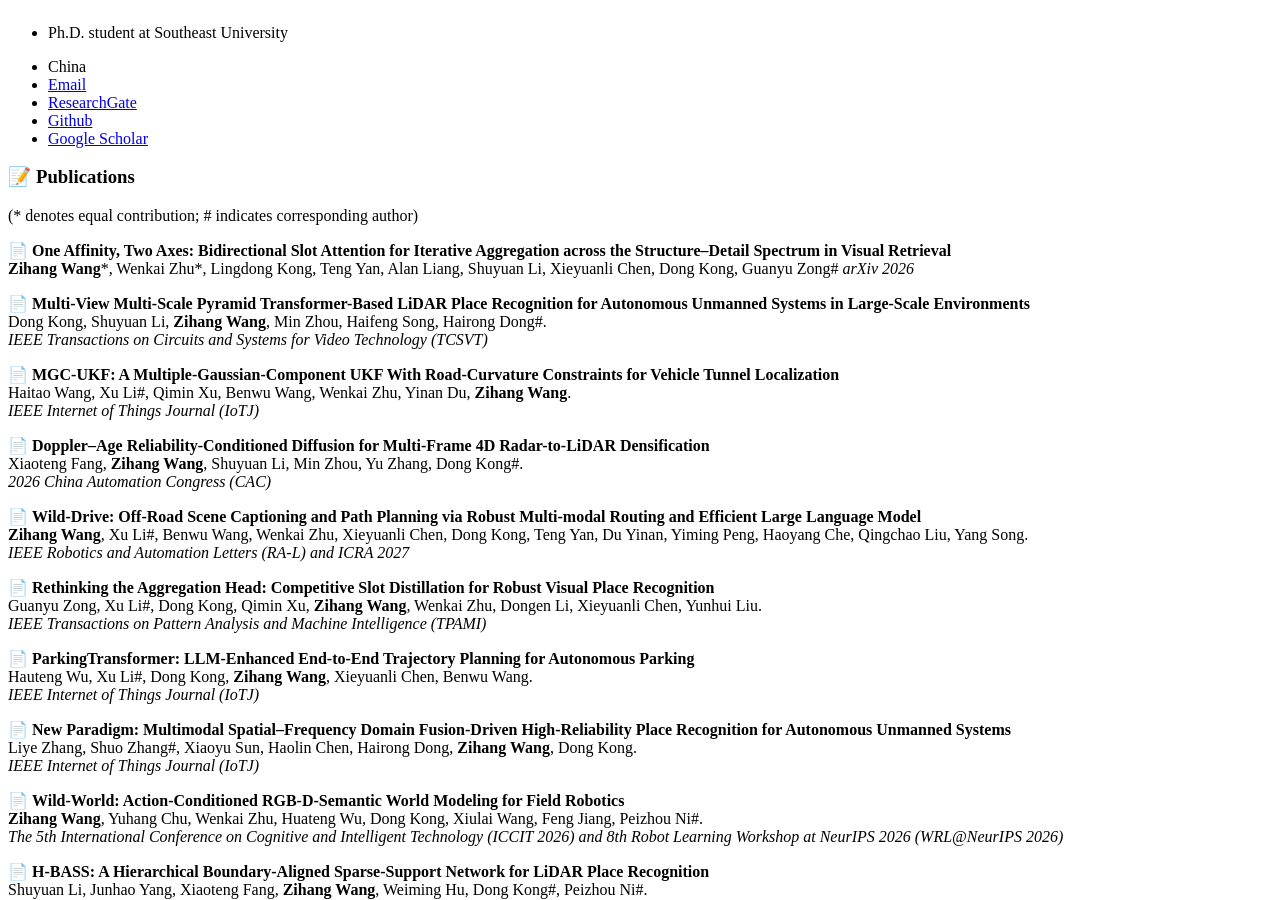
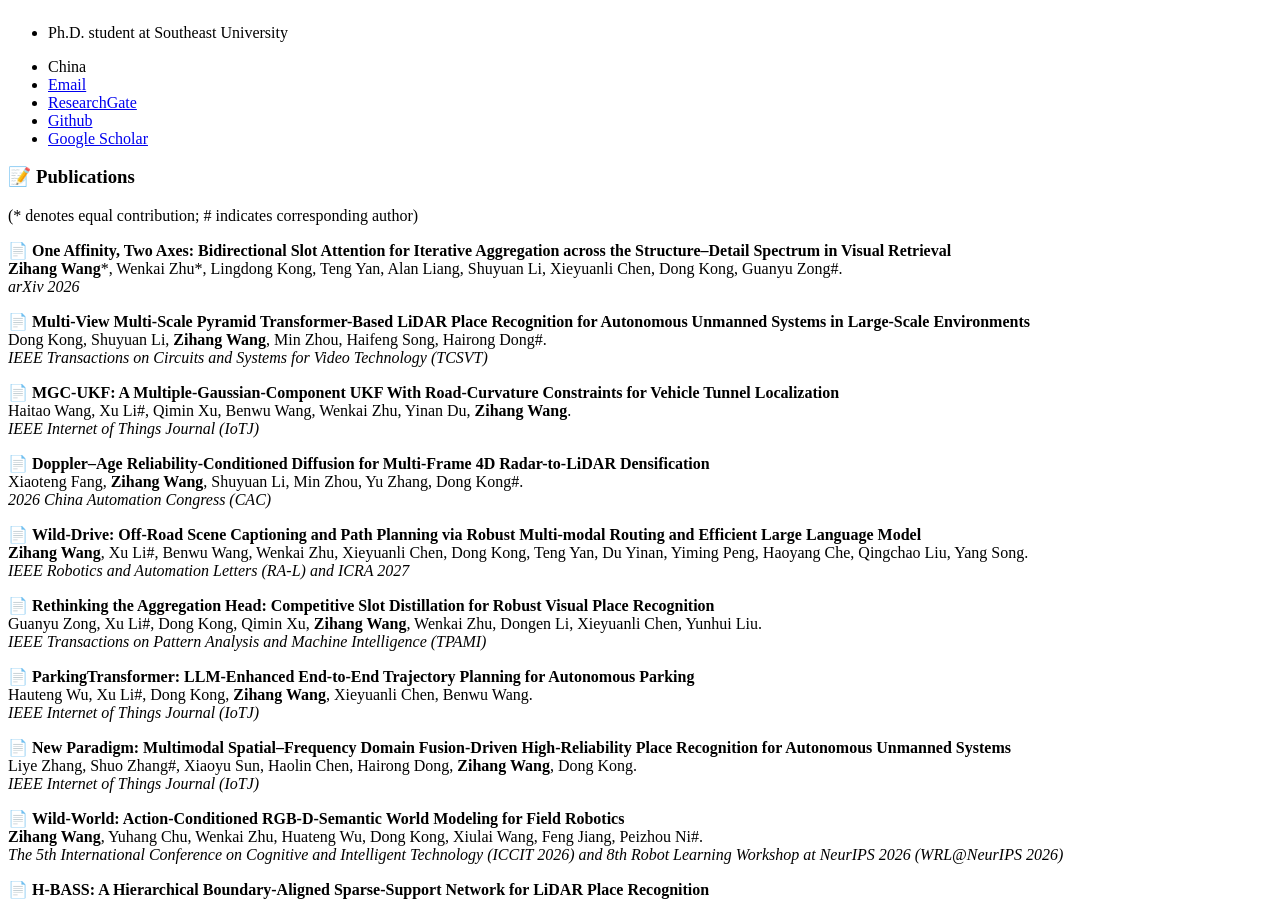
Before and after one commit to wangzihanggg/wangzihanggg.github.io, a Jekyll site: the page built from _pages/includes/pub.md, in a window 1280 px wide and 900 px high, scrolled down 326 px. Built offline with Jekyll 4.4.1, drawn with Linux system fonts in a browser that asks for light colours; our own code applies the rules of GitHub Pages for plain Markdown files.

Commit message:
Update pub.md

```diff
--- a/_pages/includes/pub.md
+++ b/_pages/includes/pub.md
@@ -6,7 +6,7 @@
 <div class="paper-text">
 <p> 📄
   <strong>One Affinity, Two Axes: Bidirectional Slot Attention for Iterative Aggregation across the Structure–Detail Spectrum in Visual Retrieval</strong><br>
-  <strong>Zihang Wang</strong>*, Wenkai Zhu*, Lingdong Kong, Teng Yan, Alan Liang, Shuyuan Li, Xieyuanli Chen, Dong Kong, Guanyu Zong#
+  <strong>Zihang Wang</strong>*, Wenkai Zhu*, Lingdong Kong, Teng Yan, Alan Liang, Shuyuan Li, Xieyuanli Chen, Dong Kong, Guanyu Zong#.<br>
   <em>arXiv 2026</em>
 </p>
 
```
